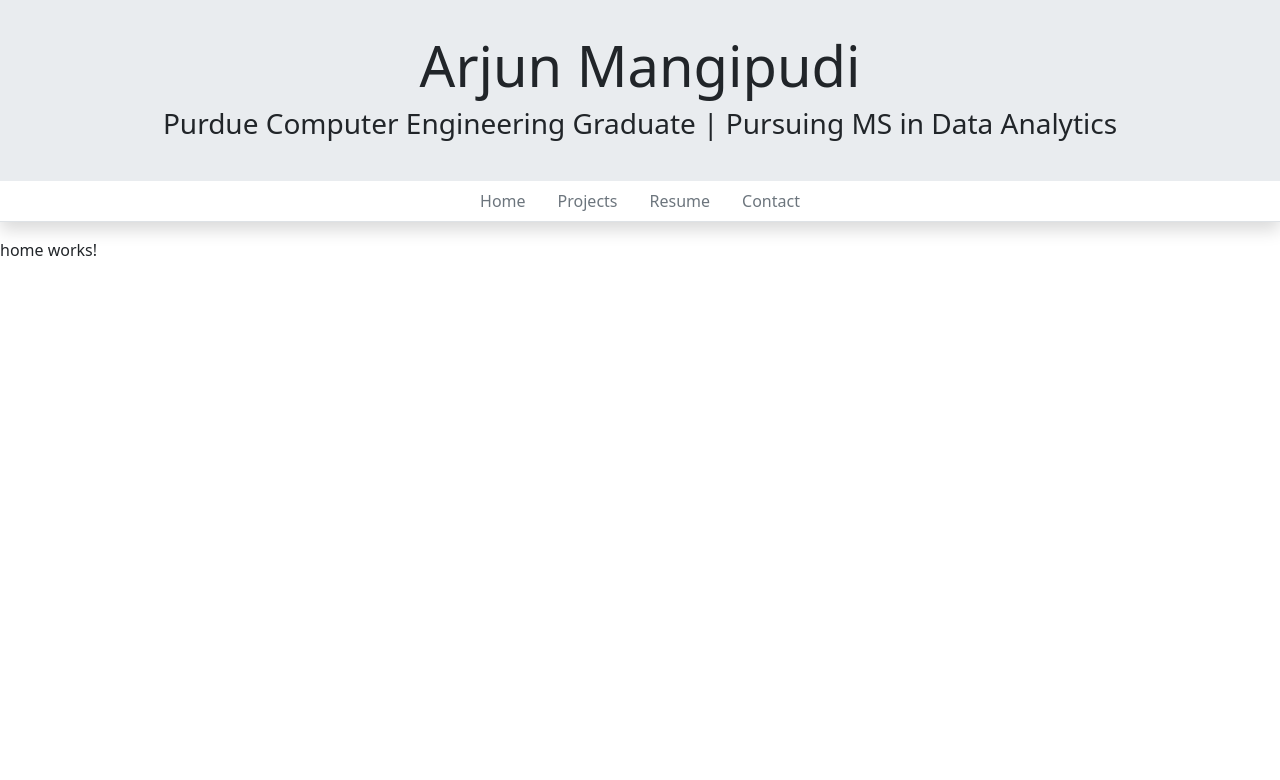
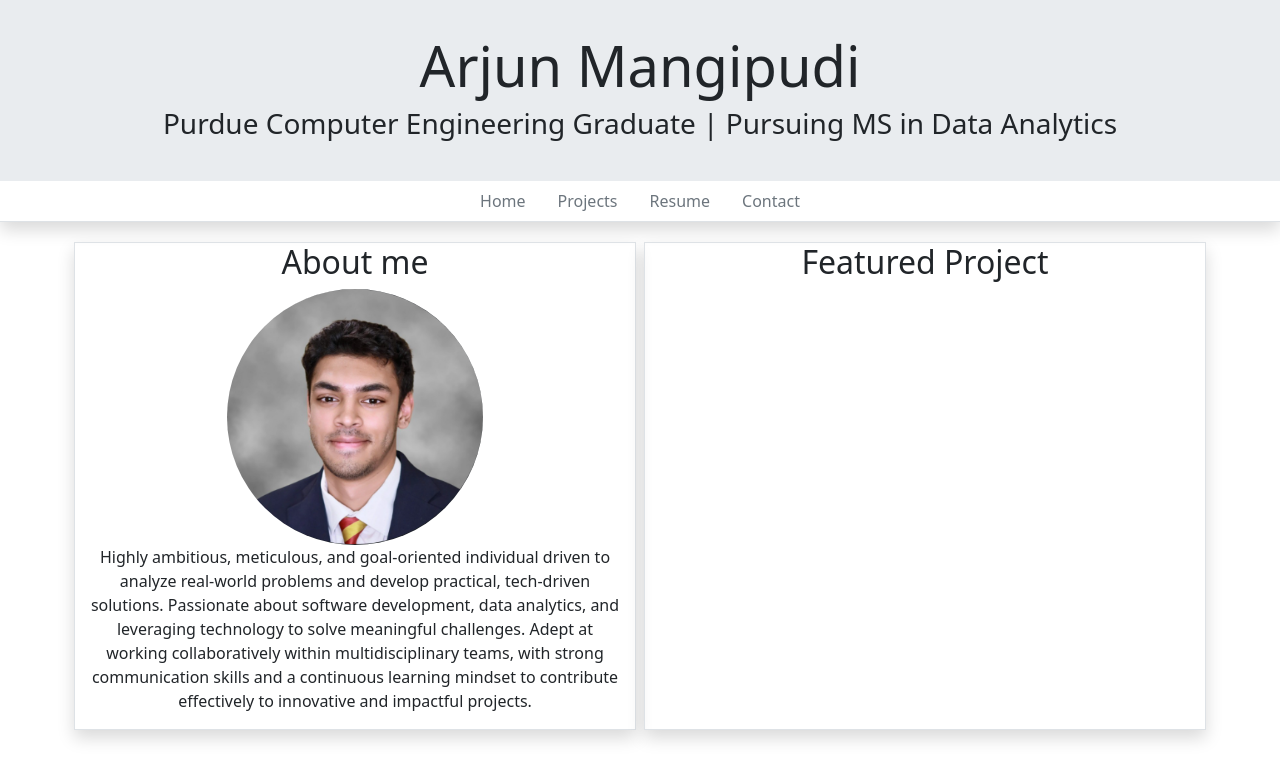
Before and after one commit to Arjun-M2003/personal_portfolio, an Angular app: page / in a window 1280 px wide. Shown: the top 780 px of the page. Built offline with nearby package versions, Linux system fonts and the light colour scheme.

Commit message:
links and about me updated

```diff
--- a/angular.json
+++ b/angular.json
@@ -21,10 +21,8 @@
             ],
             "tsConfig": "tsconfig.app.json",
             "assets": [
-              {
-                "glob": "**/*",
-                "input": "public"
-              }
+              "src/assets",
+              "src/favicon.ico"
             ],
             "styles": [
               "node_modules/ngx-bootstrap/datepicker/bs-datepicker.css",
--- a/src/app/home/home.component.html
+++ b/src/app/home/home.component.html
@@ -1 +1,16 @@
-<p>home works!</p>
+<div class="container">
+    <div class="row">
+        <div class="col-lg shadow border m-1">
+            <div class="text-center">
+                <h2>About me</h2>
+                <img src="assets/linkdin_pfp.png" alt="pfp" width="256" height="256" class="rounded-circle">
+                <p>Highly ambitious, meticulous, and goal-oriented individual driven to analyze real-world problems and develop practical, tech-driven solutions. Passionate about software development, data analytics, and leveraging technology to solve meaningful challenges. Adept at working collaboratively within multidisciplinary teams, with strong communication skills and a continuous learning mindset to contribute effectively to innovative and impactful projects.</p>
+            </div>
+        </div>
+        <div class="col-lg shadow border m-1">
+            <div class="text-center">
+                <h2>Featured Project</h2>
+            </div>
+        </div>
+    </div>
+</div>
--- /dev/null
+++ b/src/app/project-card/project-card.component.html
@@ -0,0 +1 @@
+<p>project-card works!</p>
--- a/src/styles.css
+++ b/src/styles.css
@@ -1 +1,4 @@
 /* You can add global styles to this file, and also import other style files */
+.container {
+    max-width: 1140px;
+}
```
Also changed, not shown: src/app/project-card/project-card.component.ts (added, +11 -0 lines), src/app/project-card/project-card.component.css (added), src/assets/linkdin_pfp.png (added), 1 other file (tests, documents, lock files or other folders).
